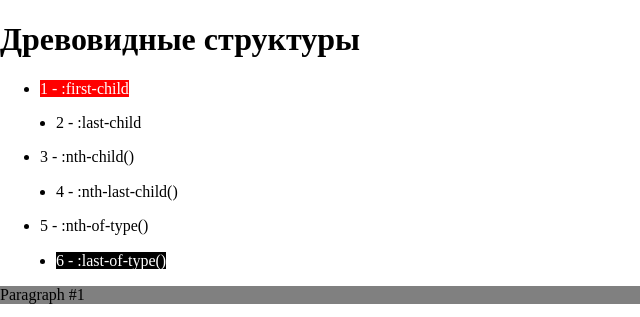
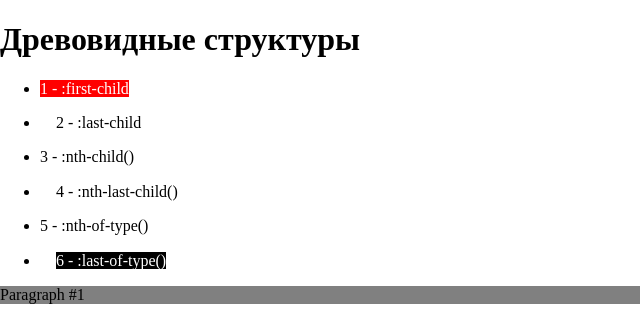
Before and after one commit to TatianaVakaruk/css, a plain HTML site: page lesson7/task2/index.html in a window 1280 px wide. Shown: the top 317 px of the page, 0-640 px from the left. Drawn offline with nearby package versions, Linux system fonts and the light colour scheme.

Commit message:
first commit

```diff
--- a/lesson7/task2/index.html
+++ b/lesson7/task2/index.html
@@ -19,7 +19,7 @@
         color: white;
     }
 
-    li:nth-child(even){
+    li:nth-child(even) > span{
         margin-left: 16px;
     }
     .paragraphs > p:nth-child(1){
```
